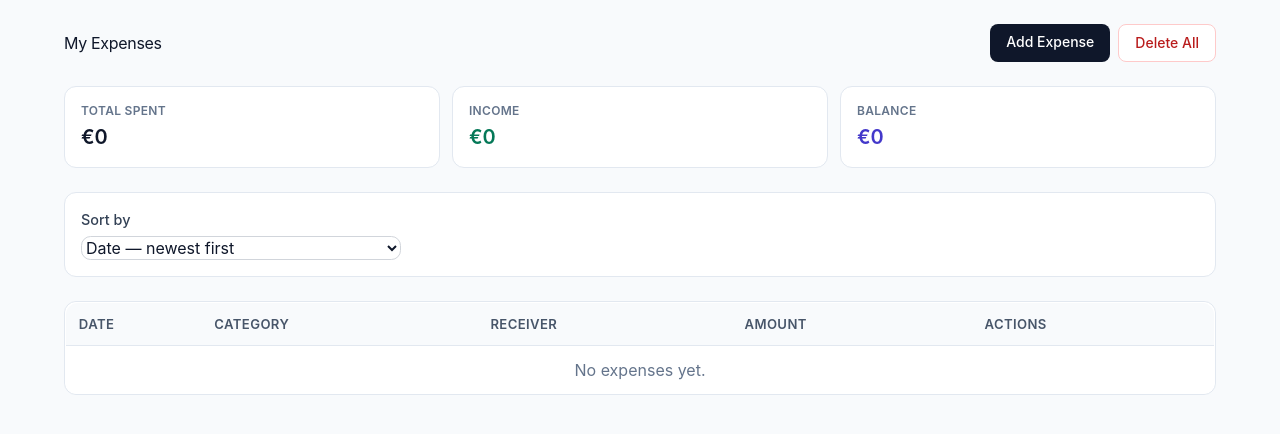
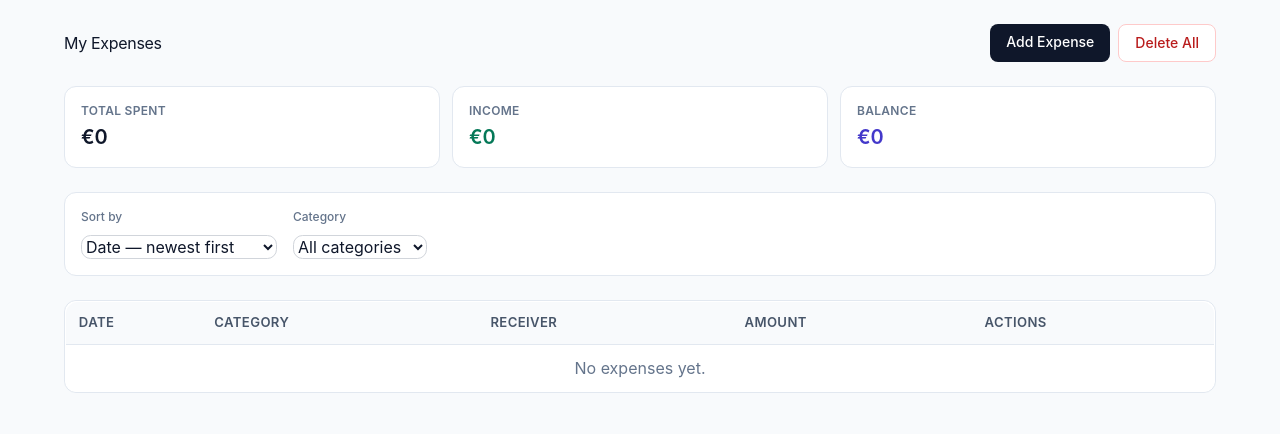
Before and after one commit to andomm/expense-tracker, a Django app: page /expenses/ in a window 1280 px wide. Shown: the part 114-548 px from the top of the page. Run offline with Django 5.2, Linux system fonts and the light colour scheme; the visitor is signed in with stand-in values (Sample User, id 1); data comes from the database, SQL or seed files in the repository; data that the repository does not hold is empty; some libraries are stand-ins or nearby versions.

Commit message:
feat: able to look through expenses per category

```diff
--- a/expense_tracker/expenses/forms.py
+++ b/expense_tracker/expenses/forms.py
@@ -1,6 +1,9 @@
 from django import forms
 from django.db import models
 from .models import Expense, Category, ExpenseSplitRule
+
+
+UNCATEGORIZED_SENTINEL = "uncategorized"
 
 
 class SortForm(forms.Form):
@@ -15,6 +18,20 @@ class SortForm(forms.Form):
         required=False,
         label="Sort by",
     )
+    category_filter = forms.ChoiceField(
+        choices=[],
+        required=False,
+        label="Filter by category",
+    )
+
+    def __init__(self, *args, user=None, **kwargs):
+        super().__init__(*args, **kwargs)
+        categories = Category.objects.filter(
+            models.Q(is_system=True) | models.Q(user=user)
+        ).order_by("name") if user else Category.objects.none()
+        choices = [("", "All categories"), (UNCATEGORIZED_SENTINEL, "Uncategorized")]
+        choices += [(str(c.pk), c.name) for c in categories]
+        self.fields["category_filter"].choices = choices
 
 
 class ExpenseForm(forms.ModelForm):
--- a/expense_tracker/expenses/templates/expenses/expense_list.html
+++ b/expense_tracker/expenses/templates/expenses/expense_list.html
@@ -45,10 +45,22 @@
 	{% endif %}
 
 	<div class="rounded-xl border border-slate-200 bg-white p-4">
-		<form method="get" id="sort-form" class="max-w-xs">
-			<label for="id_order_by">Sort by</label>
-			{{ form.order_by }}
+		<form method="get" id="sort-form" class="flex flex-wrap items-end gap-4">
+			<div class="flex flex-col gap-1">
+				<label for="id_order_by" class="text-xs font-medium text-slate-500">Sort by</label>
+				{{ form.order_by }}
+			</div>
+			<div class="flex flex-col gap-1">
+				<label for="id_category_filter" class="text-xs font-medium text-slate-500">Category</label>
+				{{ form.category_filter }}
+			</div>
 		</form>
+		{% if active_category %}
+			<p class="mt-3 text-sm text-slate-600">
+				Filtered by: <span class="font-semibold text-indigo-700">{{ active_category }}</span>
+				<a href="{% url 'expense_list' %}" class="ml-2 text-slate-400 hover:text-red-500" title="Clear filter">✕ clear</a>
+			</p>
+		{% endif %}
 	</div>
 
 	<div class="overflow-x-auto rounded-xl border border-slate-200 bg-white">
@@ -92,10 +104,9 @@
 
 <script>
 	document.addEventListener('DOMContentLoaded', function () {
-		const select = document.getElementById('id_order_by');
-		if (!select) return;
-		select.addEventListener('change', function () {
-			this.form.submit();
+		['id_order_by', 'id_category_filter'].forEach(function (id) {
+			const select = document.getElementById(id);
+			if (select) select.addEventListener('change', function () { this.form.submit(); });
 		});
 	});
 </script>
--- a/expense_tracker/expenses/views.py
+++ b/expense_tracker/expenses/views.py
@@ -1,6 +1,6 @@
 from django.shortcuts import get_object_or_404, render, redirect
 
-from .forms import ExpenseForm, CSVUploadForm, SortForm, CategoryForm
+from .forms import ExpenseForm, CSVUploadForm, SortForm, CategoryForm, UNCATEGORIZED_SENTINEL
 
 from .models import Expense, Category, ExpenseSplitRule
 from django.contrib.auth.decorators import login_required
@@ -254,13 +254,28 @@ def expenses_per_month(request):
 
 @login_required
 def expense_list(request):
-    form = SortForm(request.GET or None)
+    form = SortForm(request.GET or None, user=request.user)
     order_by = "-date"  # default order
+    category_filter_value = ""
+    active_category = None
 
     if form.is_valid():
         order_by = form.cleaned_data.get("order_by") or "-date"
+        category_filter_value = form.cleaned_data.get("category_filter") or ""
 
     expenses = Expense.objects.filter(user=request.user).order_by(order_by)
+
+    if category_filter_value == UNCATEGORIZED_SENTINEL:
+        expenses = expenses.filter(category_obj__isnull=True)
+        active_category = "Uncategorized"
+    elif category_filter_value:
+        try:
+            cat = Category.objects.get(pk=int(category_filter_value))
+            expenses = expenses.filter(category_obj=cat)
+            active_category = cat.name
+        except (Category.DoesNotExist, ValueError):
+            pass
+
     # Use user_share for accurate personal calculations
     total_spent = sum(
         expense.user_share
@@ -291,6 +306,7 @@ def expense_list(request):
             "balance": balance,
             "top_expenses": top_expenses,
             "form": form,
+            "active_category": active_category,
         },
     )
 
```
